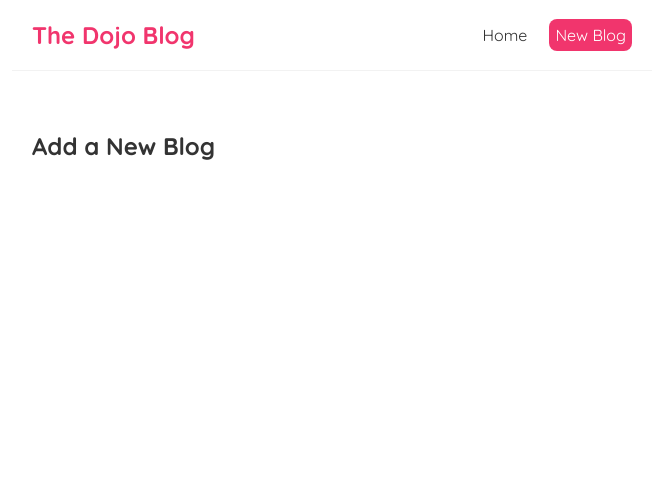
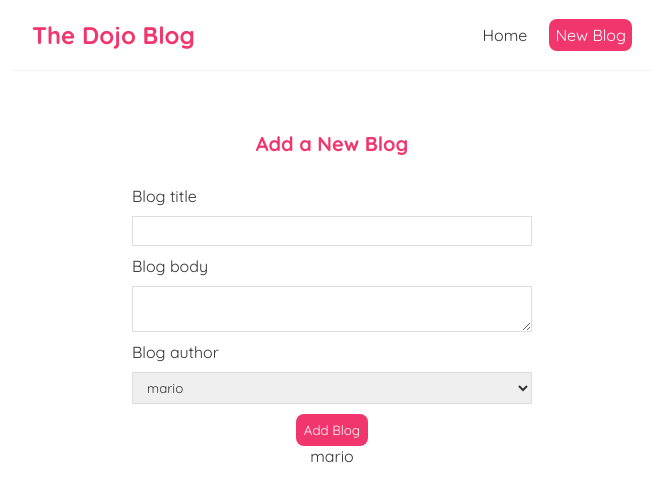
Before and after one commit to I-Frostbyte/dojo-blog, a React (Create React App) app: page /create in a window 1280 px wide. Shown: the top 502 px of the page, without its empty margins (308-971 px from the left). Built offline with nearby package versions, Linux system fonts and the light colour scheme.

Commit message:
Controlled Inputs - forms

```diff
--- a/src/Create.js
+++ b/src/Create.js
@@ -1,7 +1,40 @@
+import { useState } from "react";
+
 const Create = () => {
+    const [title, setTitle] = useState('');
+    const [body, setBody] = useState('');
+    const [author, setAuthor] = useState('mario');
+
     return (
         <div className="create">
             <h2>Add a New Blog</h2>
+            <form>
+                <label>Blog title</label>
+                <input
+                    type="text"
+                    required
+                    value={title}
+                    onChange={(e) => setTitle(e.target.value)}
+                />
+                <label>Blog body</label>
+                <textarea
+                    required
+                    value={body}
+                    onChange={(e) => setBody(e.target.value)}
+                ></textarea>
+                <label>Blog author</label>
+                <select
+                    value={author}
+                    onChange={(e) => setAuthor(e.target.value)}
+                >
+                    <option value="mario">mario</option>
+                    <option value="yoshi">yoshi</option>
+                </select>
+                <button>Add Blog</button>
+                <p>{ title }</p>
+                <p>{ body }</p>
+                <p>{ author }</p>
+            </form>
         </div>
      );
 }
--- a/src/index.css
+++ b/src/index.css
@@ -71,3 +71,39 @@
 .blog-details div {
   margin: 20px 0;
 }
+
+/* create new blog form */
+.create {
+  max-width: 400px;
+  margin: 0 auto;
+  text-align: center;
+}
+
+.create label {
+  text-align: left;
+  display: block;
+}
+
+.create h2 {
+  font-size: 20px;
+  color: #f1356d;
+  margin-bottom: 30px;
+}
+
+.create input, .create textarea, .create select {
+  width: 100%;
+  padding: 6px 10px;
+  margin: 10px 0;
+  border: 1px solid #ddd;
+  box-sizing: border-box;
+  display: block;
+}
+
+.create button {
+  background: #f1356d;
+  color: #fff;
+  border: 0;
+  padding: 8px;
+  border-radius: 8px;
+  cursor: pointer;
+}
```
